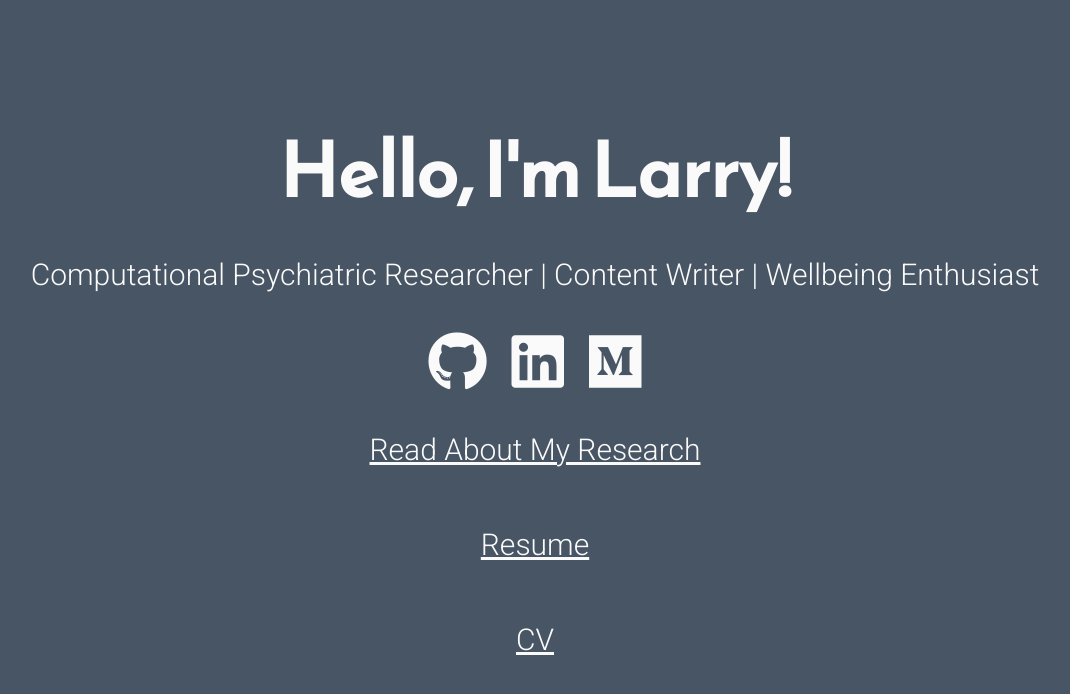
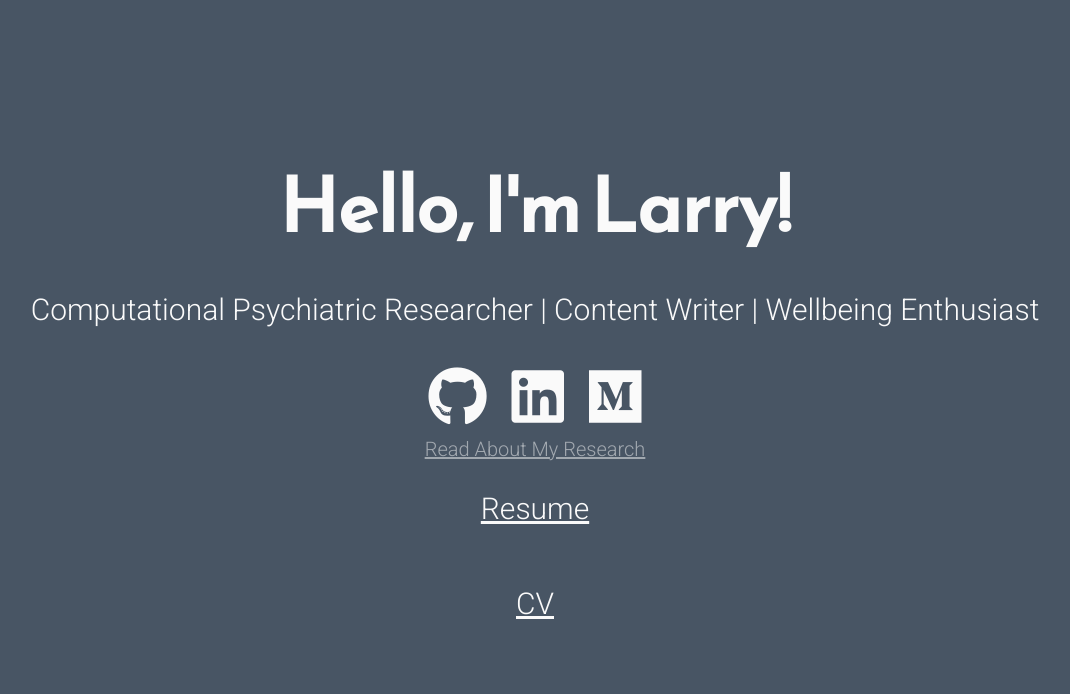
Before and after one commit to larryzhang95/larryzhang95.github.io, a plain HTML site: page index.html in a window 1280 px wide. Shown: the whole page, without its empty margins (105-1175 px from the left). Drawn offline with Linux system fonts and the light colour scheme.

Commit message:
Disable Link for Research Page

```diff
--- a/css/styles.css
+++ b/css/styles.css
@@ -88,7 +88,13 @@
     color: #FAFAFA;
 }
 /* Disabling Links*/
-a.disabled {
+.isDisabled {
+  cursor: not-allowed;
+  opacity: 0.5;
+}
+.isDisabled > a {
+  color: currentColor;
+  display: inline-block;  /* For IE11/ MS Edge bug */
   pointer-events: none;
-  cursor: default;
+  text-decoration: none;
 }
--- a/index.html
+++ b/index.html
@@ -34,7 +34,7 @@
 			<a target="_blank" href="https://medium.com/@larryzhang.eng"><i class="fab fa-medium"></i></a>
 
 	  </div>
-		<div class="tagline">	<a title="Research Page" class="disabled" href="/research.html">Read About My Research</a> </div>
+		<span class="isDisabled"><div class="tagline">	<a title="Research Page" href="/research.html">Read About My Research</a> </div></span>
 		<div class="tagline">	<a title="Resume" href="https://www.dropbox.com/s/j24439yofai61nu/LarryZhangResume.pdf?dl=0">Resume</a></div>
 		<div class="tagline"> <a title="Curriculum Vitae" href="https://www.dropbox.com/s/ei5gybeeteq9muu/Larry_CV.pdf?dl=0"> CV </a></div>
 	</main>
```
